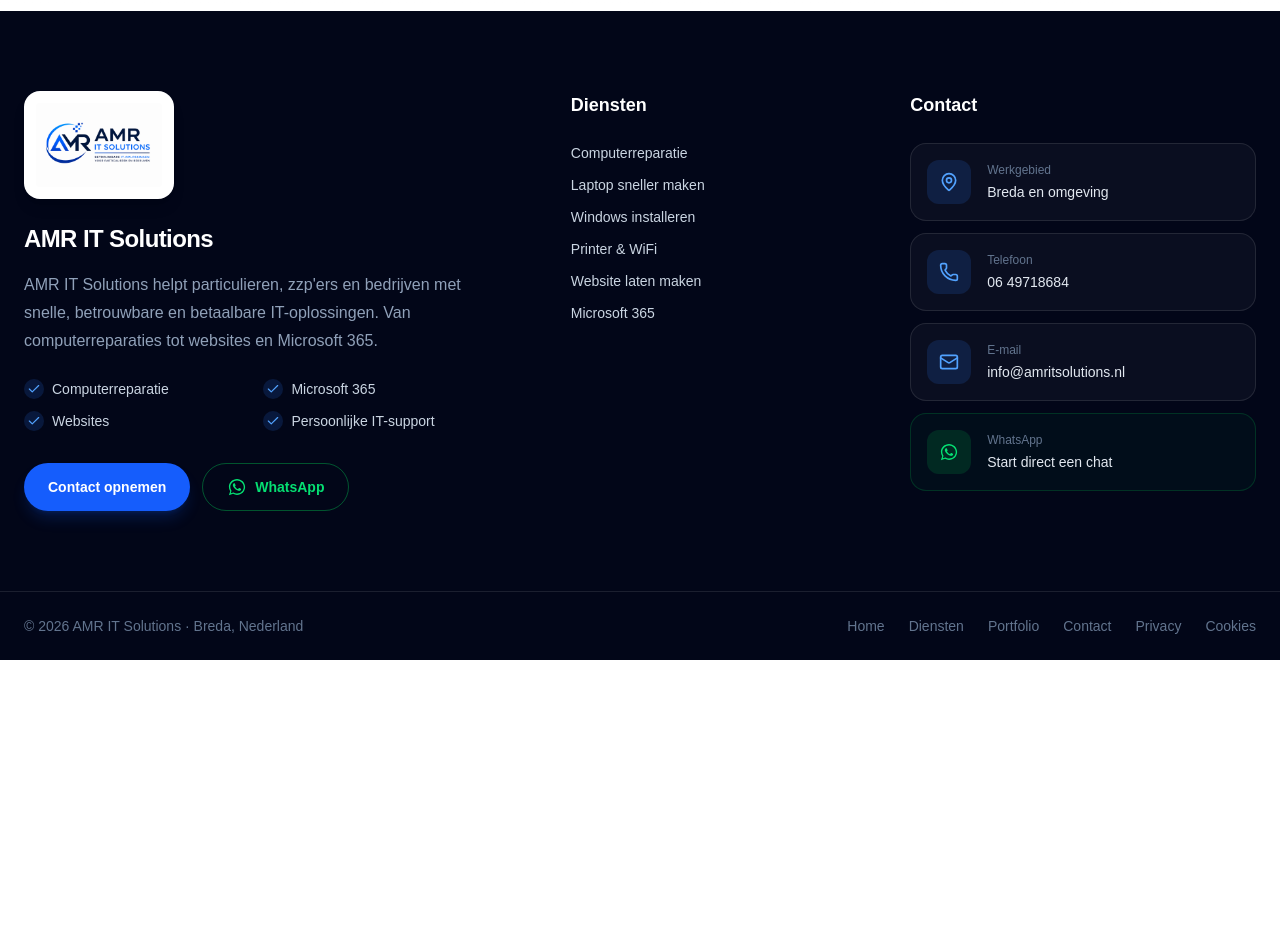
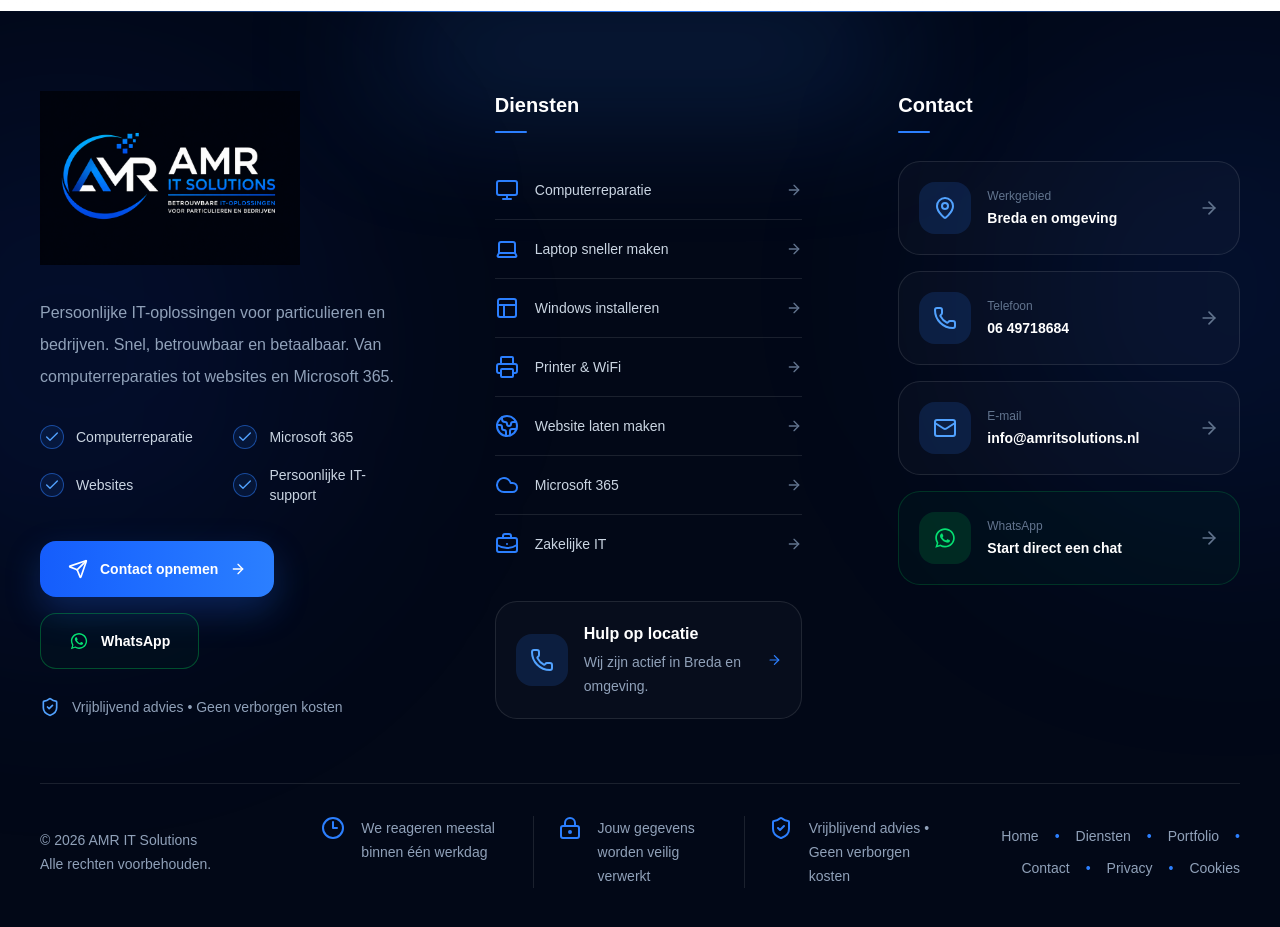
Before and after one commit to amritsolutions/amr-it-solutions, a Next.js app: page / in a window 1280 px wide. Shown: the part 7920-8847 px from the top of the page. Before the commit the page ends 8580 px from the top, so only its background shows below. Built offline with nearby package versions, Linux system fonts and the light colour scheme.

Commit message:
zoek serch

```diff
--- a/components/Footer.tsx
+++ b/components/Footer.tsx
@@ -1,38 +1,60 @@
 import WhatsAppIcon from "@/components/icons/WhatsAppIcon";
 import Image from "next/image";
 import Link from "next/link";
-import { Check, Mail, MapPin, Phone } from "lucide-react";
+import {
+  ArrowRight,
+  BriefcaseBusiness,
+  Check,
+  Clock3,
+  Cloud,
+  Globe2,
+  Laptop,
+  LockKeyhole,
+  Mail,
+  MapPin,
+  Monitor,
+  PanelsTopLeft,
+  Phone,
+  Printer,
+  Send,
+  ShieldCheck,
+} from "lucide-react";
 
 const services = [
   {
     label: "Computerreparatie",
     href: "/computerreparatie",
-    externalSection: false,
+    icon: Monitor,
   },
   {
     label: "Laptop sneller maken",
-    href: "/#diensten",
-    externalSection: true,
+    href: "/laptop-sneller-maken",
+    icon: Laptop,
   },
   {
     label: "Windows installeren",
-    href: "/#diensten",
-    externalSection: true,
+    href: "/windows-installeren",
+    icon: PanelsTopLeft,
   },
   {
     label: "Printer & WiFi",
-    href: "/#diensten",
-    externalSection: true,
+    href: "/printer-wifi-netwerk",
+    icon: Printer,
   },
   {
     label: "Website laten maken",
     href: "/website-laten-maken",
-    externalSection: false,
+    icon: Globe2,
   },
   {
     label: "Microsoft 365",
-    href: "/#diensten",
-    externalSection: true,
+    href: "/microsoft-365",
+    icon: Cloud,
+  },
+  {
+    label: "Zakelijke IT",
+    href: "/#contact",
+    icon: BriefcaseBusiness,
   },
 ];
 
@@ -45,34 +67,39 @@
 
 export default function Footer() {
   return (
-    <footer className="bg-slate-950 text-slate-300">
-      <div className="mx-auto max-w-7xl px-6 py-16 sm:py-20">
-        <div className="grid gap-14 lg:grid-cols-[1.35fr_0.75fr_1fr] lg:gap-20">
+    <footer className="relative overflow-hidden bg-[#020817] text-slate-300">
+      {/* Blauwe lichtlijn */}
+      <div className="absolute inset-x-0 top-0 h-px bg-gradient-to-r from-transparent via-blue-500 to-transparent" />
+
+      <div className="pointer-events-none absolute left-1/2 top-0 h-20 w-[520px] -translate-x-1/2 rounded-full bg-blue-500/25 blur-[70px]" />
+
+      <div className="pointer-events-none absolute -left-48 top-20 h-[520px] w-[520px] rounded-full bg-blue-700/10 blur-[130px]" />
+
+      <div className="pointer-events-none absolute -right-48 top-10 h-[480px] w-[480px] rounded-full bg-blue-600/10 blur-[130px]" />
+
+      <div className="relative mx-auto max-w-[1500px] px-6 pb-10 pt-16 sm:px-8 sm:pt-20 lg:px-10">
+        <div className="grid gap-14 lg:grid-cols-[1.05fr_0.9fr_1fr] lg:gap-16 xl:gap-24">
           {/* Bedrijfsinformatie */}
           <div>
             <Image
-              src="/logos/logo.png"
-              alt="AMR IT Solutions logo"
-              width={150}
-              height={62}
-              className="rounded-2xl bg-white p-3 shadow-lg shadow-black/10"
+              src="/logos/amr-logo-dark.png"
+              alt="AMR IT Solutions"
+              width={290}
+              height={120}
+              className="h-auto w-[230px] object-contain sm:w-[260px]"
             />
 
-            <h2 className="mt-6 text-2xl font-extrabold tracking-tight text-white">
-              AMR IT Solutions
-            </h2>
-
-            <p className="mt-4 max-w-lg leading-7 text-slate-400">
-              AMR IT Solutions helpt particulieren, zzp&apos;ers en bedrijven
-              met snelle, betrouwbare en betaalbare IT-oplossingen. Van
-              computerreparaties tot websites en Microsoft 365.
+            <p className="mt-8 max-w-md text-base leading-8 text-slate-400">
+              Persoonlijke IT-oplossingen voor particulieren en bedrijven.
+              Snel, betrouwbaar en betaalbaar. Van computerreparaties tot
+              websites en Microsoft 365.
             </p>
 
-            <ul className="mt-6 grid gap-3 text-sm text-slate-300 sm:grid-cols-2">
+            <ul className="mt-8 grid gap-x-7 gap-y-4 text-sm text-slate-300 sm:grid-cols-2">
               {highlights.map((highlight) => (
-                <li key={highlight} className="flex items-center gap-2">
-                  <span className="flex h-5 w-5 shrink-0 items-center justify-center rounded-full bg-blue-500/15 text-blue-400">
-                    <Check className="h-3.5 w-3.5" />
+                <li key={highlight} className="flex items-center gap-3">
+                  <span className="flex h-6 w-6 shrink-0 items-center justify-center rounded-full border border-blue-500/50 bg-blue-500/10 text-blue-400">
+                    <Check className="h-4 w-4" />
                   </span>
 
                   <span>{highlight}</span>
@@ -80,12 +107,14 @@
               ))}
             </ul>
 
-            <div className="mt-8 flex flex-wrap gap-3">
+            <div className="mt-9 flex flex-wrap gap-4">
               <a
                 href="/#contact"
-                className="inline-flex min-h-12 items-center justify-center rounded-full bg-blue-600 px-6 py-3 text-sm font-semibold text-white shadow-lg shadow-blue-600/20 transition duration-300 hover:-translate-y-0.5 hover:bg-blue-700 hover:shadow-xl"
+                className="group inline-flex min-h-14 items-center justify-center gap-3 rounded-2xl bg-gradient-to-r from-blue-600 to-blue-500 px-7 py-4 text-sm font-bold text-white shadow-[0_14px_35px_rgba(37,99,235,0.28)] transition-all duration-300 hover:-translate-y-1 hover:from-blue-700 hover:to-blue-600 hover:shadow-[0_20px_45px_rgba(37,99,235,0.4)]"
               >
+                <Send className="h-5 w-5" />
                 Contact opnemen
+                <ArrowRight className="h-4 w-4 transition-transform duration-300 group-hover:translate-x-1" />
               </a>
 
               <a
@@ -93,142 +122,163 @@
                 target="_blank"
                 rel="noopener noreferrer"
                 aria-label="Chat via WhatsApp"
-                className="inline-flex min-h-12 items-center justify-center gap-2 rounded-full border border-green-500/40 px-6 py-3 text-sm font-semibold text-green-400 transition duration-300 hover:-translate-y-0.5 hover:border-green-400 hover:bg-green-500/10 hover:text-green-300"
+                className="group inline-flex min-h-14 items-center justify-center gap-3 rounded-2xl border border-green-500/35 bg-green-500/[0.03] px-7 py-4 text-sm font-bold text-white transition-all duration-300 hover:-translate-y-1 hover:border-green-400/60 hover:bg-green-500/10"
               >
-                <WhatsAppIcon className="h-5 w-5" />
+                <WhatsAppIcon className="h-5 w-5 text-green-400" />
                 WhatsApp
               </a>
+            </div>
+
+            <div className="mt-7 flex items-center gap-3 text-sm text-slate-400">
+              <ShieldCheck className="h-5 w-5 shrink-0 text-blue-400" />
+              <span>Vrijblijvend advies • Geen verborgen kosten</span>
             </div>
           </div>
 
           {/* Diensten */}
           <div>
-            <h3 className="text-lg font-bold text-white">Diensten</h3>
+            <SectionTitle>Diensten</SectionTitle>
 
-            <ul className="mt-6 space-y-3 text-sm">
-              {services.map((service) => (
+            <ul className="mt-7 divide-y divide-white/10">
+              {services.map((service) => {
+                const Icon = service.icon;
+
+                return (
                   <li key={service.label}>
-                  {service.externalSection ? (
-                    <a
-                      href={service.href}
-                      className="inline-flex transition duration-200 hover:translate-x-1 hover:text-blue-400"
-                    >
-                      {service.label}
-                    </a>
-                  ) : (
                     <Link
                       href={service.href}
-                      className="inline-flex transition duration-200 hover:translate-x-1 hover:text-blue-400"
+                      className="group flex min-h-[58px] items-center gap-4 py-3 text-sm text-slate-300 transition-colors duration-300 hover:text-white"
                     >
-                      {service.label}
+                      <Icon className="h-6 w-6 shrink-0 text-blue-500 transition-transform duration-300 group-hover:scale-110" />
+
+                      <span className="font-medium">{service.label}</span>
+
+                      <ArrowRight className="ml-auto h-4 w-4 text-slate-500 transition-all duration-300 group-hover:translate-x-1 group-hover:text-blue-400" />
                     </Link>
-                  )}
                   </li>
-              ))}
+                );
+              })}
             </ul>
+
+            <a
+              href="/#contact"
+              className="group mt-7 flex items-center gap-4 rounded-[22px] border border-white/10 bg-white/[0.025] p-5 transition-all duration-300 hover:-translate-y-1 hover:border-blue-400/35 hover:bg-blue-500/[0.05]"
+            >
+              <span className="flex h-[52px] w-[52px] shrink-0 items-center justify-center rounded-2xl bg-blue-500/15 text-blue-400">
+                <Phone className="h-6 w-6" />
+              </span>
+
+              <span>
+                <span className="block font-bold text-white">
+                  Hulp op locatie
+                </span>
+
+                <span className="mt-1 block text-sm leading-6 text-slate-400">
+                  Wij zijn actief in Breda en omgeving.
+                </span>
+              </span>
+
+              <ArrowRight className="ml-auto h-5 w-5 text-blue-500 transition-transform duration-300 group-hover:translate-x-1" />
+            </a>
           </div>
 
           {/* Contact */}
           <div>
-            <h3 className="text-lg font-bold text-white">Contact</h3>
+            <SectionTitle>Contact</SectionTitle>
 
-            <div className="mt-6 space-y-3">
-              <div className="flex items-center gap-4 rounded-2xl border border-white/10 bg-white/[0.035] p-4">
-                <div className="flex h-11 w-11 shrink-0 items-center justify-center rounded-xl bg-blue-500/15 text-blue-400">
-                  <MapPin className="h-5 w-5" />
-                </div>
+            <div className="mt-7 space-y-4">
+              <ContactCard
+                icon={<MapPin className="h-6 w-6" />}
+                label="Werkgebied"
+                value="Breda en omgeving"
+              />
 
-                <div>
-                  <p className="text-xs text-slate-500">Werkgebied</p>
-                  <p className="mt-1 text-sm font-medium text-slate-200">
-                    Breda en omgeving
-                  </p>
-                </div>
-              </div>
+              <ContactCard
+                href="tel:+31649718684"
+                icon={<Phone className="h-6 w-6" />}
+                label="Telefoon"
+                value="06 49718684"
+              />
 
-              <a
-                href="tel:+31649718684"
-                className="group flex items-center gap-4 rounded-2xl border border-white/10 bg-white/[0.035] p-4 transition hover:border-blue-400/40 hover:bg-white/[0.06]"
-              >
-                <div className="flex h-11 w-11 shrink-0 items-center justify-center rounded-xl bg-blue-500/15 text-blue-400 transition group-hover:bg-blue-500 group-hover:text-white">
-                  <Phone className="h-5 w-5" />
-                </div>
+              <ContactCard
+                href="mailto:info@amritsolutions.nl"
+                icon={<Mail className="h-6 w-6" />}
+                label="E-mail"
+                value="info@amritsolutions.nl"
+              />
 
-                <div>
-                  <p className="text-xs text-slate-500">Telefoon</p>
-                  <p className="mt-1 text-sm font-medium text-slate-200">
-                    06 49718684
-                  </p>
-                </div>
-              </a>
-
-              <a
-                href="mailto:info@amritsolutions.nl"
-                className="group flex items-center gap-4 rounded-2xl border border-white/10 bg-white/[0.035] p-4 transition hover:border-blue-400/40 hover:bg-white/[0.06]"
-              >
-                <div className="flex h-11 w-11 shrink-0 items-center justify-center rounded-xl bg-blue-500/15 text-blue-400 transition group-hover:bg-blue-500 group-hover:text-white">
-                  <Mail className="h-5 w-5" />
-                </div>
-
-                <div className="min-w-0">
-                  <p className="text-xs text-slate-500">E-mail</p>
-                  <p className="mt-1 break-all text-sm font-medium text-slate-200">
-                    info@amritsolutions.nl
-                  </p>
-                </div>
-              </a>
-
-              <a
+              <ContactCard
                 href="https://wa.me/31649718684"
-                target="_blank"
-                rel="noopener noreferrer"
-                aria-label="Start direct een WhatsApp-chat"
-                className="group flex items-center gap-4 rounded-2xl border border-green-500/20 bg-green-500/[0.04] p-4 transition hover:border-green-400/40 hover:bg-green-500/[0.08]"
-              >
-                <div className="flex h-11 w-11 shrink-0 items-center justify-center rounded-xl bg-green-500/15 text-green-400 transition group-hover:bg-green-500 group-hover:text-white">
-                  <WhatsAppIcon className="h-5 w-5" />
-                </div>
-
-                <div>
-                  <p className="text-xs text-slate-500">WhatsApp</p>
-                  <p className="mt-1 text-sm font-medium text-slate-200">
-                    Start direct een chat
-                  </p>
-                </div>
-              </a>
-            </div>
+                external
+                whatsapp
+                icon={<WhatsAppIcon className="h-6 w-6" />}
+                label="WhatsApp"
+                value="Start direct een chat"
+              />
             </div>
           </div>
         </div>
 
         {/* Onderste balk */}
-      <div className="border-t border-white/10">
-        <div className="mx-auto flex max-w-7xl flex-col items-center justify-between gap-5 px-6 py-6 text-sm text-slate-500 md:flex-row">
-          <p>© 2026 AMR IT Solutions · Breda, Nederland</p>
+        <div className="mt-16 border-t border-white/10 pt-8">
+          <div className="grid gap-8 text-sm text-slate-400 lg:grid-cols-[0.9fr_2.2fr_1fr] lg:items-center">
+            <div>
+              <p>© 2026 AMR IT Solutions</p>
+              <p className="mt-1">Alle rechten voorbehouden.</p>
+            </div>
+
+            <div className="grid gap-6 sm:grid-cols-3">
+              <TrustItem
+                icon={<Clock3 className="h-6 w-6" />}
+                text="We reageren meestal binnen één werkdag"
+              />
+
+              <TrustItem
+                icon={<LockKeyhole className="h-6 w-6" />}
+                text="Jouw gegevens worden veilig verwerkt"
+                bordered
+              />
+
+              <TrustItem
+                icon={<ShieldCheck className="h-6 w-6" />}
+                text="Vrijblijvend advies • Geen verborgen kosten"
+                bordered
+              />
+            </div>
 
             <nav
               aria-label="Footer navigatie"
-            className="flex flex-wrap items-center justify-center gap-x-6 gap-y-3"
+              className="flex flex-wrap gap-x-4 gap-y-3 lg:justify-end"
             >
               <a href="/#home" className="transition hover:text-white">
                 Home
               </a>
 
+              <span className="text-blue-500">•</span>
+
               <a href="/#diensten" className="transition hover:text-white">
                 Diensten
               </a>
+
+              <span className="text-blue-500">•</span>
 
               <a href="/#portfolio" className="transition hover:text-white">
                 Portfolio
               </a>
 
+              <span className="text-blue-500">•</span>
+
               <a href="/#contact" className="transition hover:text-white">
                 Contact
               </a>
 
+              <span className="text-blue-500">•</span>
+
               <Link href="/privacy" className="transition hover:text-white">
                 Privacy
               </Link>
+
+              <span className="text-blue-500">•</span>
 
               <Link href="/cookies" className="transition hover:text-white">
                 Cookies
@@ -236,6 +286,100 @@
             </nav>
           </div>
         </div>
+      </div>
     </footer>
   );
 }
+
+function SectionTitle({ children }: { children: React.ReactNode }) {
+  return (
+    <div>
+      <h3 className="text-xl font-bold text-white">{children}</h3>
+      <span className="mt-3 block h-0.5 w-8 rounded-full bg-blue-500" />
+    </div>
+  );
+}
+
+function ContactCard({
+  href,
+  icon,
+  label,
+  value,
+  whatsapp = false,
+  external = false,
+}: {
+  href?: string;
+  icon: React.ReactNode;
+  label: string;
+  value: string;
+  whatsapp?: boolean;
+  external?: boolean;
+}) {
+  const className = [
+    "group flex min-h-[86px] items-center gap-4 rounded-[22px] border p-5",
+    "transition-all duration-300 hover:-translate-y-1",
+    whatsapp
+      ? "border-green-500/20 bg-green-500/[0.035] hover:border-green-400/45 hover:bg-green-500/[0.075]"
+      : "border-white/10 bg-white/[0.025] hover:border-blue-400/35 hover:bg-white/[0.05]",
+  ].join(" ");
+
+  const content = (
+    <>
+      <span
+        className={[
+          "flex h-[52px] w-[52px] shrink-0 items-center justify-center rounded-2xl transition-all duration-300",
+          whatsapp
+            ? "bg-green-500/15 text-green-400 group-hover:bg-green-500 group-hover:text-white"
+            : "bg-blue-500/15 text-blue-400 group-hover:bg-blue-500 group-hover:text-white",
+        ].join(" ")}
+      >
+        {icon}
+      </span>
+
+      <span className="min-w-0">
+        <span className="block text-xs text-slate-500">{label}</span>
+        <span className="mt-1 block break-all text-sm font-semibold text-white">
+          {value}
+        </span>
+      </span>
+
+      <ArrowRight className="ml-auto h-5 w-5 shrink-0 text-slate-500 transition-all duration-300 group-hover:translate-x-1 group-hover:text-blue-400" />
+    </>
+  );
+
+  if (!href) {
+    return <div className={className}>{content}</div>;
+  }
+
+  return (
+    <a
+      href={href}
+      className={className}
+      target={external ? "_blank" : undefined}
+      rel={external ? "noopener noreferrer" : undefined}
+    >
+      {content}
+    </a>
+  );
+}
+
+function TrustItem({
+  icon,
+  text,
+  bordered = false,
+}: {
+  icon: React.ReactNode;
+  text: string;
+  bordered?: boolean;
+}) {
+  return (
+    <div
+      className={`flex items-start gap-4 ${
+        bordered ? "sm:border-l sm:border-white/10 sm:pl-6" : ""
+      }`}
+    >
+      <span className="shrink-0 text-blue-500">{icon}</span>
+      <span className="leading-6">{text}</span>
+    </div>
+  );
+}
```
Also changed, not shown: public/logos/amr-logo-dark.png. Lines whose indentation alone changed are shown as unchanged.
